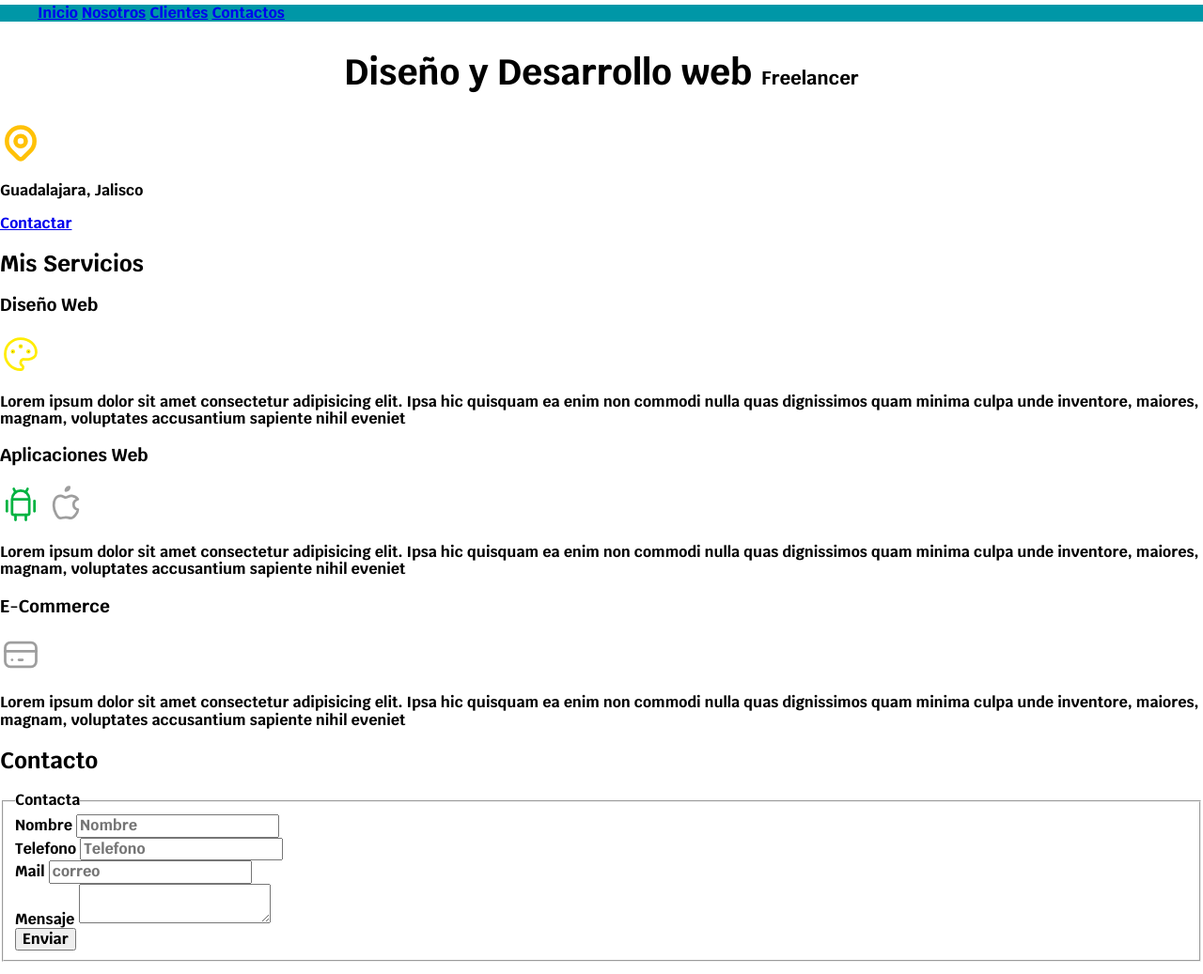
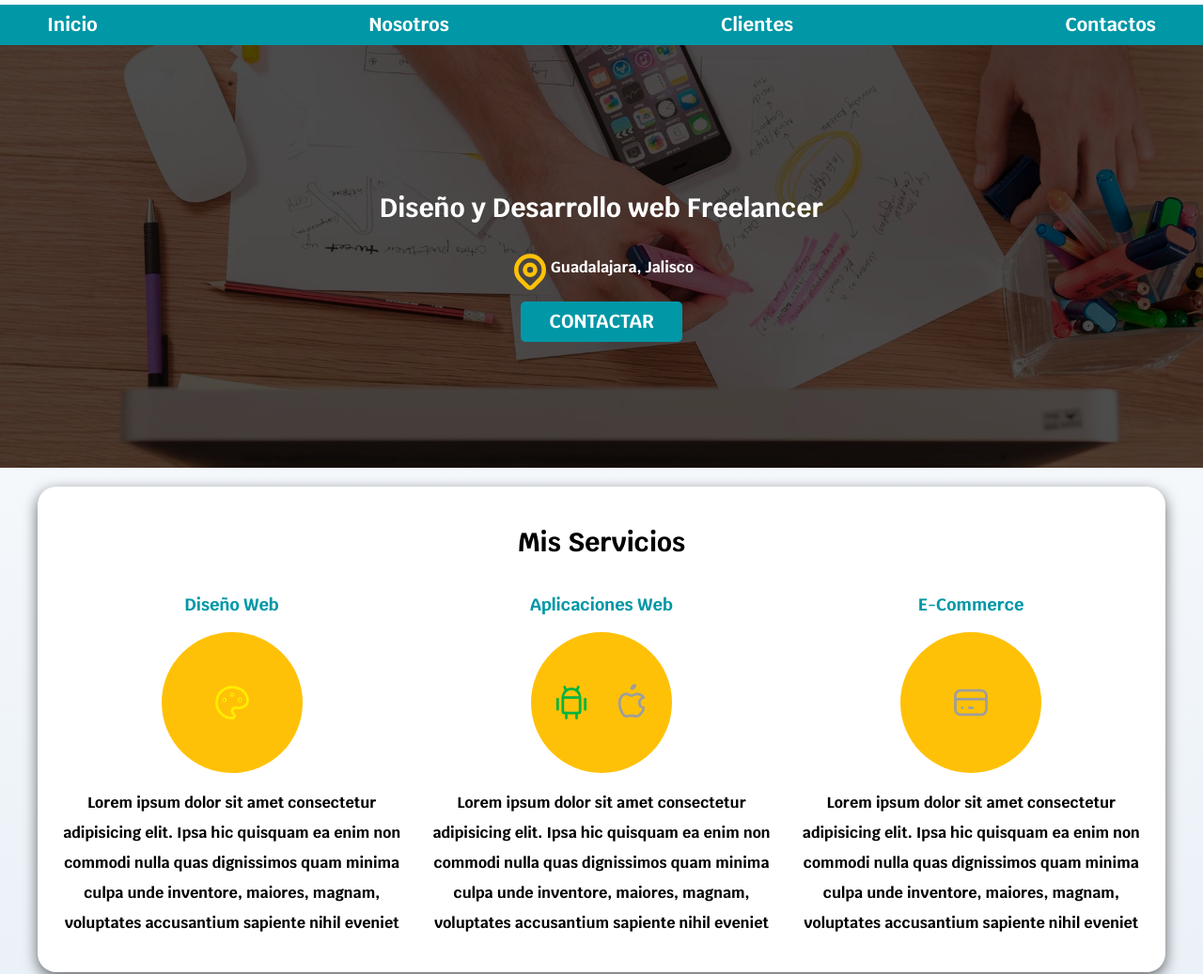
Before and after one commit to camilagarcia36/FreelancerWeb, a plain HTML site: page index.html in a window 1280 px wide. Shown: the part 90-1127 px from the top of the page at 94% size. Drawn offline with Linux system fonts and the light colour scheme.

Commit message:
Proyecto acabado

```diff
--- a/css/styles.css
+++ b/css/styles.css
@@ -1,21 +1,41 @@
-:root{
+:root {
   --blanco: #ffffff;
   --negro: #212121;
   --primario: #ffc107;
   --secundario: #0097a7;
   --gris: #757575;
 }
-html{
+html {
   font-size: 62.5%;
+  box-sizing: border-box;
+}
+*, *:before, *:after {
+    box-sizing: inherit;
   }
 
-body{
+body {
   font-size: 16px;
-    font-family: 'Krub', sans-serif;
+  font-family: "Krub", sans-serif;
+  background-image: linear-gradient(to top, #dfe9f3 0%, var(--blanco));
+}
+
+h1{
+    font-size: 3.8rem;
+}
+h2{
+    font-size: 2.8rem;
+}
+h3{
+    font-size: 1.8rem;
+}
+
+h1,h2,h3{
+    text-align: center;
 
 }
-.contenedor{
-    width: 120rem;
+
+.contenedor {
+  max-width: 120rem;
   /*margin-top: 0;
     margin-right: auto;
     margin-bottom: 0;
@@ -27,20 +47,238 @@ id: #id{
 
 }*/
 
-.titulo{
+.boton{
+    background-color: var(--secundario);
+    color: var(--blanco);
+    padding: 1rem 3rem 1rem 3rem;
+    margin-top: 1rem;
+    font-size: 2rem;
+    text-decoration: none;
+    text-transform: uppercase;
+    font-weight: bold;
+    border-radius: .5rem;
+    width: 40%;
     text-align: center;
-    font-size: 3.8rem;
+    border: none;
 }
-.titulo span{
 
+@media (min-width: 768px){
+     .boton{
+        width:auto;
+     }
+}
+
+.boton:hover{
+    cursor: pointer;
+}
+.sombra{
+    -webkit-box-shadow: 0px 5px 15px 0px rgba(0,0,0,0.59);
+-moz-box-shadow: 0px 5px 15px 0px rgba(0,0,0,0.59);
+box-shadow: 0px 5px 15px 0px rgba(0,0,0,0.59);
+background-color: var(--blanco);
+padding: 2rem;
+border-radius: 2rem;
+}
+.titulo span {
   font-size: 2rem;
 }
 
-.nav-bg{
+/*UTILIDADES    */
+
+.w-sm-100{
+    width: 100%;
+}
+
+@media (min-width: 768px){
+    .w-sm-100{
+        width: auto;
+    }
+
+}
+
+.flex{
+    display: flex;
+}
+.alinear-derecha{
+    justify-content: flex-end;
+}
+
+/*NAVEGACION PRINCIPAL  */
+
+.nav-bg {
   background-color: var(--secundario);
 }
 
-.navegacion-principal{
-    background-color: var(--secundario);
+.navegacion-principal {
+  display: flex;
+  flex-direction: column;
+}
+
+@media (min-width: 480px) {
 
 }
+@media (min-width: 768px) {
+  .navegacion-principal {
+    flex-direction: row;
+    justify-content: space-between;
+  }
+}
+@media (min-width: 1140px) {
+}
+@media (min-width: 1400px) {
+}
+
+.navegacion-principal a {
+  display: block;
+  text-align: center;
+  color: var(--blanco);
+  text-decoration: none;
+  font-size: 2rem;
+  padding: 1rem;
+}
+
+.navegacion-principal a:hover {
+  background-color: var(--primario);
+  color: var(--negro);
+}
+
+.hero{
+    background-image: url(../img/hero.jpg);
+    background-repeat: no-repeat;
+    background-size: cover;
+    height: 450px;
+    padding: 20px;
+    position: relative;
+    margin-bottom: 2rem;
+}
+
+.contenido-hero{
+    position:absolute;
+   bottom: 0;
+   left: 0;
+   right: 0;
+   top: 0;
+
+    background-color: rgba(0, 0,0, .6); /*Anterior*/
+    background-color: rgb(0, 0,0, 70%); /**/
+
+    /*Alinear vertical o horizontalmente*/
+    display: flex;
+    flex-direction: column;
+    align-items: center ;
+    justify-content: center;
+}
+
+.contenido-hero h2,
+.contenido-hero p{
+    color:var(--blanco)
+}
+
+.ubicacion{
+    display: flex;
+    align-items: flex-end;
+}
+
+/*Servicios*/
+@media (min-width: 768px){
+   .servicios{
+    display: grid;
+    grid-template-columns: repeat(3,1fr); /*repite tres veces una fraccion de espacio*/
+    column-gap: 2rem;
+}
+}
+
+.servicio{
+    display: flex ;
+    flex-direction: column;
+    align-items: center;
+    text-align: center;
+}
+
+.servicio h3{
+color: var(--secundario);
+font-weight: normal;
+
+}
+
+.servicio p{
+    line-height: 2;
+}
+.servicio .iconos{
+    height: 15rem;
+    width: 15rem;
+    background-color: var(--primario);
+    border-radius: 50%;
+    display:flex;
+    flex-direction: row;
+    justify-content: space-evenly;
+    align-items: center;
+}
+
+.formulario{
+    background-color: var(--gris);
+    width: min(60rem, 100%);
+    margin: 0 auto;
+    padding: 3rem;
+    border-radius: 1rem;
+
+}
+
+.formulario fieldset{
+    border: none;
+}
+
+.formulario legend{
+    text-align: center;
+    font-size: 1.8rem;
+    text-transform: uppercase;
+    font-weight: 700;
+    color: var(--primario);
+}
+
+
+
+@media (min-width: 768px){
+
+    .contenedor-campos{
+        display: grid;
+        grid-template-columns: 50% 50%;
+        grid-template-rows: auto auto 20rem;
+
+        column-gap: 1rem;
+    }
+
+    .campo:nth-child(3 ),
+    .campo:nth-child(4 ){ /*el 3 elige el tercer campo con esta clase*/
+
+        grid-column: 1 / 3 ;
+    }
+}
+.campo{
+margin-bottom: 1rem;
+}
+
+.campo label{
+color:var(--blanco);
+font-weight: bold;
+margin-bottom: .5rem;
+display: block;
+}
+
+.campo textarea{
+    height: 17rem;
+}
+
+.input-text{
+    width: 100%;
+    border: none;
+    padding: 1.5rem;
+    border-radius: .9rem;
+}
+
+
+/*Footer */
+
+.footer{
+    text-align: center;
+}
--- a/index.html
+++ b/index.html
@@ -1,5 +1,6 @@
 <!DOCTYPE html>
 <html lang="en">
+  <!-- COMENTARIO EN HTML -->
   <head>
     <meta charset="UTF-8" />
     <meta http-equiv="X-UA-Compatible" content="IE=edge" />
@@ -30,10 +31,10 @@
       </nav>
     </div>
 
-
-    <section>
-      <h2 class="titulo">Diseño y Desarrollo web <span>Freelancer </span></h2>
-      <p>
+    <section class="hero">
+      <div class="contenido-hero">
+        <h2 class="">Diseño y Desarrollo web <span>Freelancer </span></h2>
+        <div class="ubicacion">
           <svg
             xmlns="http://www.w3.org/2000/svg"
             class="icon icon-tabler icon-tabler-map-pin"
@@ -52,18 +53,21 @@
               d="M17.657 16.657l-4.243 4.243a2 2 0 0 1 -2.827 0l-4.244 -4.243a8 8 0 1 1 11.314 0z"
             />
           </svg>
-      </p>
+          <p>Guadalajara, Jalisco</p>
+        </div>
+        <!-- Cierre class contenidohero-->
 
-      <p>Guadalajara, Jalisco</p>
-
-      <a href="#">Contactar</a>
+        <a class="boton" href="#">Contactar</a>
+      </div>
     </section>
 
-    <main>
+    <main class="contenedor sombra">
       <h2>Mis Servicios</h2>
 
-      <section>
+      <div class="servicios">
+        <section class="servicio">
           <h3>Diseño Web</h3>
+          <div class="iconos">
             <svg
               xmlns="http://www.w3.org/2000/svg"
               class="icon icon-tabler icon-tabler-palette"
@@ -84,16 +88,19 @@
               <circle cx="12" cy="7.5" r=".5" fill="currentColor" />
               <circle cx="16.5" cy="10.5" r=".5" fill="currentColor" />
             </svg>
+          </div>
+
           <p>
             Lorem ipsum dolor sit amet consectetur adipisicing elit. Ipsa hic
-          quisquam ea enim non commodi nulla quas dignissimos quam minima culpa
-          unde inventore, maiores, magnam, voluptates accusantium sapiente nihil
-          eveniet
+            quisquam ea enim non commodi nulla quas dignissimos quam minima
+            culpa unde inventore, maiores, magnam, voluptates accusantium
+            sapiente nihil eveniet
           </p>
         </section>
 
-      <section>
+        <section class="servicio">
           <h3>Aplicaciones Web</h3>
+          <div class="iconos">
             <svg
               xmlns="http://www.w3.org/2000/svg"
               class="icon icon-tabler icon-tabler-brand-android"
@@ -136,15 +143,18 @@
               />
               <path d="M12 4a2 2 0 0 0 2 -2a2 2 0 0 0 -2 2" />
             </svg>
+          </div>
+
           <p>
             Lorem ipsum dolor sit amet consectetur adipisicing elit. Ipsa hic
-          quisquam ea enim non commodi nulla quas dignissimos quam minima culpa
-          unde inventore, maiores, magnam, voluptates accusantium sapiente nihil
-          eveniet
+            quisquam ea enim non commodi nulla quas dignissimos quam minima
+            culpa unde inventore, maiores, magnam, voluptates accusantium
+            sapiente nihil eveniet
           </p>
         </section>
-      <section>
+        <section class="servicio">
           <h3>E-Commerce</h3>
+          <div class="iconos">
             <svg
               xmlns="http://www.w3.org/2000/svg"
               class="icon icon-tabler icon-tabler-credit-card"
@@ -163,45 +173,51 @@
               <line x1="7" y1="15" x2="7.01" y2="15" />
               <line x1="11" y1="15" x2="13" y2="15" />
             </svg>
+          </div>
+
           <p>
             Lorem ipsum dolor sit amet consectetur adipisicing elit. Ipsa hic
-          quisquam ea enim non commodi nulla quas dignissimos quam minima culpa
-          unde inventore, maiores, magnam, voluptates accusantium sapiente nihil
-          eveniet
+            quisquam ea enim non commodi nulla quas dignissimos quam minima
+            culpa unde inventore, maiores, magnam, voluptates accusantium
+            sapiente nihil eveniet
           </p>
         </section>
+      </div>
     </main>
 
     <section>
       <h2>Contacto</h2>
 
-      <form action="">
+      <form class="formulario" action="">
         <fieldset>
           <legend>Contacta</legend>
-          <div>
+
+          <div class="contenedor-campos">
+            <div class="campo">
               <label>Nombre</label>
-            <input type="text" placeholder="Nombre" />
+              <input class="input-text" type="text" placeholder="Nombre" />
             </div>
-          <div>
+            <div class="campo">
               <label>Telefono</label>
-            <input type="number" placeholder="Telefono" />
+              <input class="input-text" type="number" placeholder="Telefono" />
             </div>
-          <div>
+            <div class="campo">
               <label>Mail</label>
-            <input type="email" placeholder="correo" />
+              <input class="input-text" type="email" placeholder="correo" />
             </div>
-          <div>
+            <div class="campo">
               <label>Mensaje</label>
-            <textarea> </textarea>
+              <textarea class="input-text"> </textarea>
             </div>
-          <div>
-            <input type="submit" value="Enviar" />
+          </div>
+          <div class="alinear-derecha flex">
+            <input class="boton w-sm-100 " type="submit" value="Enviar" />
           </div>
         </fieldset>
       </form>
     </section>
 
-    <footer>
+    <footer class="footer">
       <p>Todos los derechos reservados. Juan Torre</p>
     </footer>
   </body>
```
Lines whose indentation alone changed are shown as unchanged.
